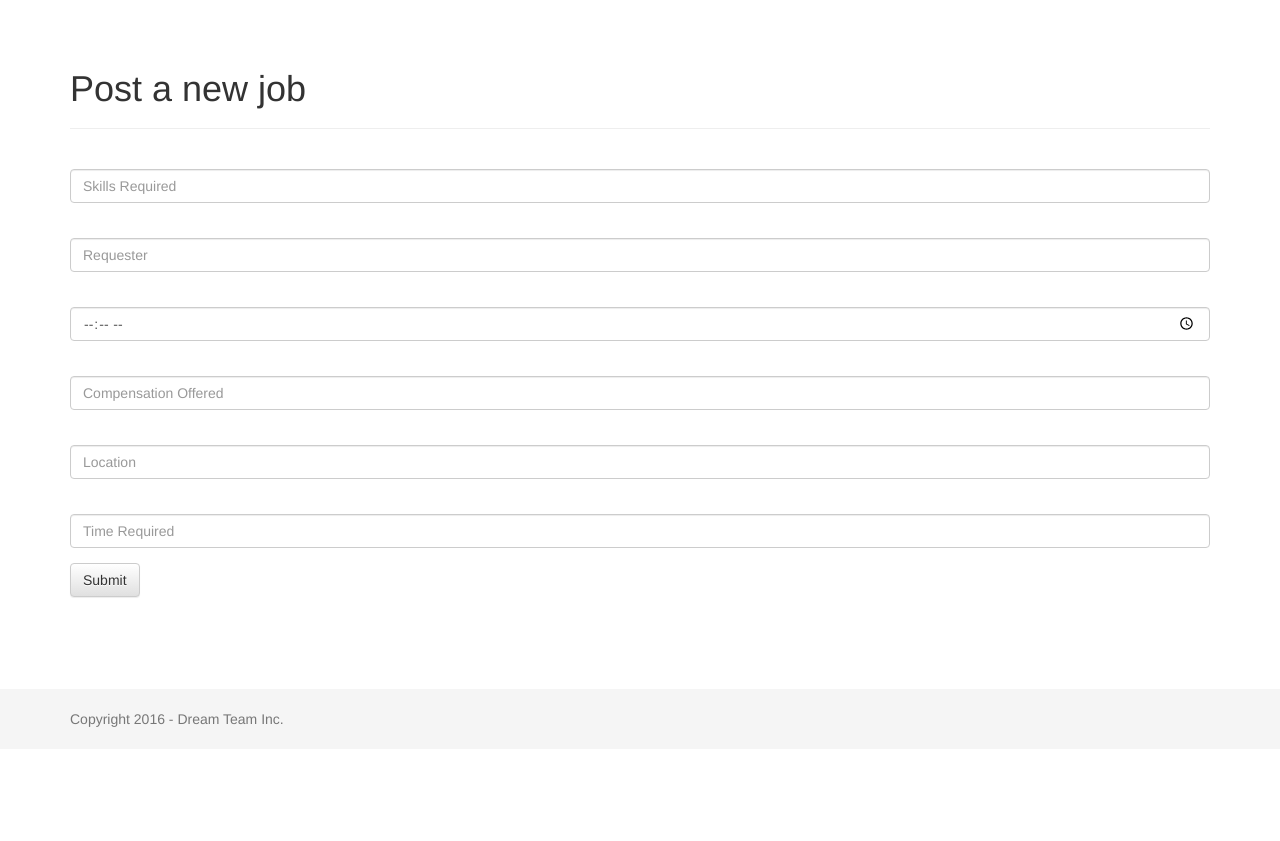
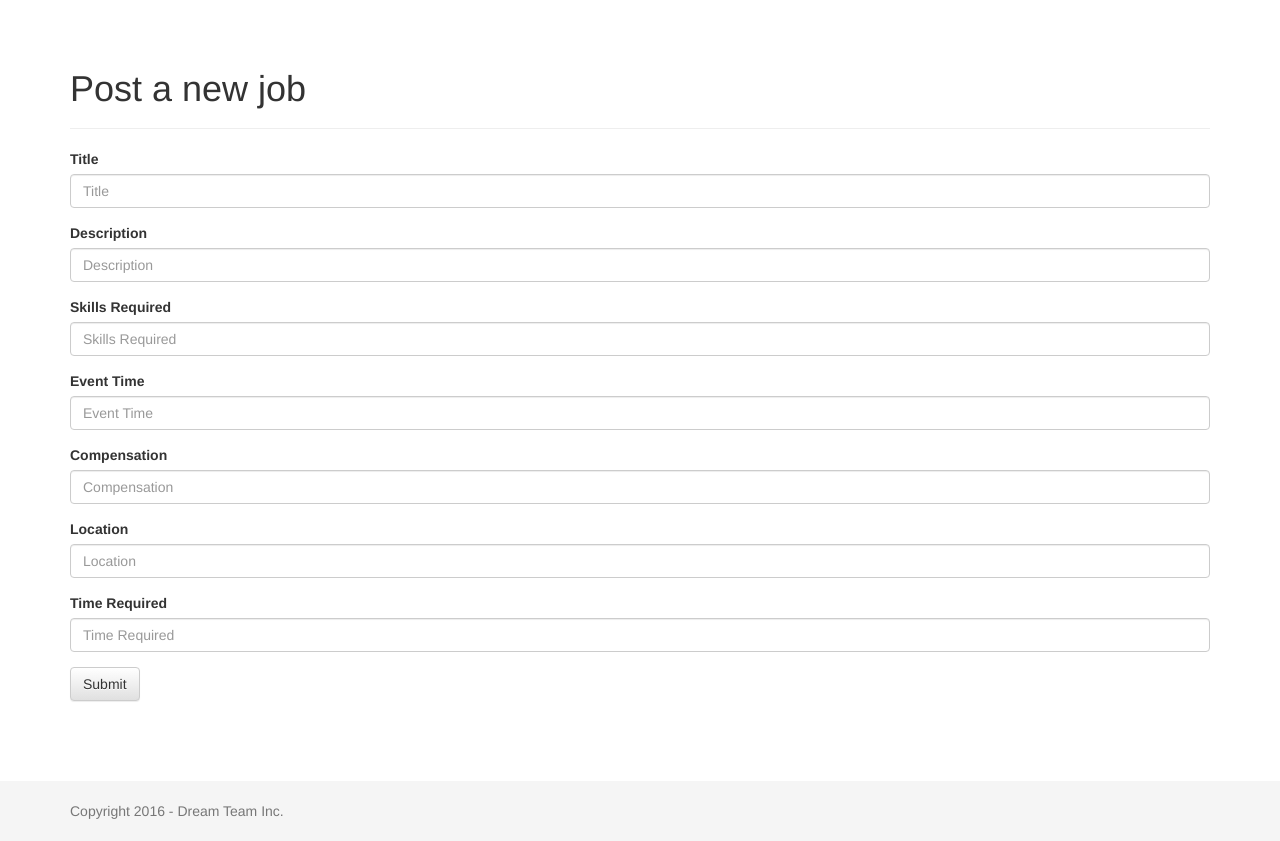
Before and after one commit to mzwong/uvahelpr, a Django app: template uvahelpr_web/marketplace/templates/marketplace/create_listing.html in a window 1280 px wide. Shown: the part 51-892 px from the top of the page. Before the commit the page ends 778 px from the top, so only its background shows below. Run offline with Django 3.2, Linux system fonts and the light colour scheme; the template is opened without the code that fills it, so the values that code supplies are empty; parts of the project's set-up code (start-up, migrations or seed data) failed here and were passed over; some libraries are stand-ins or nearby versions.

Commit message:
added the create job functionality

```diff
--- a/uvahelpr_exp/uvahelpr_exp/settings.py
+++ b/uvahelpr_exp/uvahelpr_exp/settings.py
@@ -86,7 +86,7 @@ DATABASES = {
 
 LANGUAGE_CODE = 'en-us'
 
-TIME_ZONE = 'UTC'
+TIME_ZONE = 'America/New_York'
 
 USE_I18N = True
 
--- a/uvahelpr_exp/uvahelpr_exp/urls.py
+++ b/uvahelpr_exp/uvahelpr_exp/urls.py
@@ -23,4 +23,5 @@ urlpatterns = [
     url(r'^jobs/$', views.get_all_jobs, name='get_all_jobs'),
     url(r'^jobs/(?P<id>[0-9]+)/$', views.job_summary, name='get_job'),
     url(r'^logout/$', views.logout, name='logout'),
+	url(r'^create_job/$', views.create_job, name='create_job'),
 ]
--- a/uvahelpr_models/marketplace/forms.py
+++ b/uvahelpr_models/marketplace/forms.py
@@ -14,7 +14,7 @@ class HelprUserForm(ModelForm):
 class JobForm(ModelForm):
     class Meta:
         model = Job
-        fields = ['skills_required','requester', 'compensation', 'event_time', 'location','time_required']
+        fields = ['title', 'description', 'skills_required', 'compensation', 'event_time', 'location', 'time_required', 'requester']
 
 class MessageForm(ModelForm):
     class Meta:
--- a/uvahelpr_models/marketplace/models.py
+++ b/uvahelpr_models/marketplace/models.py
@@ -24,7 +24,7 @@ class HelprUser(models.Model):
 class Job(models.Model):
 	skills_required = models.CharField(max_length=1000) # store array as a JSON string
 	requester = models.ForeignKey(HelprUser, related_name='requester')
-	servicer = models.ForeignKey(HelprUser, related_name='servicer')
+	servicer = models.ForeignKey(HelprUser, related_name='servicer', blank=True, null=True)
 	compensation = models.DecimalField(decimal_places=2, max_digits=10)
 	event_time = models.DateTimeField()
 	location = models.CharField(max_length=200) # TODO: Change to Address class in the future
--- a/uvahelpr_models/marketplace/urls.py
+++ b/uvahelpr_models/marketplace/urls.py
@@ -15,4 +15,5 @@ urlpatterns = [
     url(r'^v1/login/$', views.login, name="login"),
     url(r'^v1/logout/$', views.logout, name="logout"),
     url(r'^v1/auth_user/$', views.validate_auth_user, name="auth_user"),
+	url(r'^v1/create_job/$', views.create_job, name="create_job"),
 ]
--- a/uvahelpr_models/marketplace/views.py
+++ b/uvahelpr_models/marketplace/views.py
@@ -143,7 +143,8 @@ def create_job(request):
 	else:
 		result["ok"] = False
 		result["result"] = "Invalid form data."
-		result["submitted_data"] = dumps(request.POST)
+		result["submitted_data"] = request.POST
+		result["errors"] = job_form.errors
 	return JsonResponse(result)
 
 #Deleting a job
--- a/uvahelpr_web/marketplace/templates/marketplace/create_listing.html
+++ b/uvahelpr_web/marketplace/templates/marketplace/create_listing.html
@@ -6,33 +6,37 @@
 
 <form action="/market/create_listing/", method="post">
     {% csrf_token %}
-    {% if form.errors or error%}
-        <h3>You need to login to post new jobs.<a href="{% url 'login' %}"> Login</a></h3>
+    {% if form.errors or error %}
+        <p>You have submitted invalid data.</p>
+        <p>{{form.errors}}</p>
     {% endif %}
-
     <div class="form-group">
-        <label for="{{ form.skills.id_for_label }}"></label>
-        <input type="skills" class="form-control" name="{{ form.skills.name }}" id="{{ form.skills.id_for_label }}" placeholder="Skills Required">
+        <label for="{{ form.title.id_for_label }}">Title</label>
+        <input type="title" class="form-control" name="{{ form.title.name }}" id="{{ form.title.id_for_label }}" placeholder="Title">
     </div>
     <div class="form-group">
-        <label for="{{ form.requester.id_for_label }}"></label>
-        <input type="requester" class="form-control" name="{{ form.requester.name }}" id="{{ form.requester.id_for_label }}" placeholder="Requester">
+        <label for="{{ form.description.id_for_label }}">Description</label>
+        <input type="description" class="form-control" name="{{ form.description.name }}" id="{{ form.description.id_for_label }}" placeholder="Description">
     </div>
     <div class="form-group">
-        <label for="{{ form.time.id_for_label }}"></label>
-        <input type="time" class="form-control" name="{{ form.time.name }}" id="{{ form.time.id_for_label }}" placeholder="Event Time">
+        <label for="{{ form.skills.id_for_label }}">Skills Required</label>
+        <input type="skills_required" class="form-control" name="{{ form.skills_required.name }}" id="{{ form.skills_required.id_for_label }}" placeholder="Skills Required">
     </div>
     <div class="form-group">
-        <label for="{{ form.comp.id_for_label }}"></label>
-        <input type="comp" class="form-control" name="{{ form.comp.name }}" id="{{ form.comp.id_for_label }}" placeholder="Compensation Offered">
+        <label for="{{ form.event_time.id_for_label }}">Event Time</label>
+        <input type="event_time" class="form-control" name="{{ form.event_time.name }}" id="{{ form.event_time.id_for_label }}" placeholder="Event Time">
     </div>
     <div class="form-group">
-        <label for="{{ form.location.id_for_label }}"></label>
+        <label for="{{ form.compensation.id_for_label }}">Compensation</label>
+        <input type="compensation" class="form-control" name="{{ form.compensation.name }}" id="{{ form.comp.id_for_label }}" placeholder="Compensation">
+    </div>
+    <div class="form-group">
+        <label for="{{ form.location.id_for_label }}">Location</label>
         <input type="location" class="form-control" name="{{ form.location.name }}" id="{{ form.location.id_for_label }}" placeholder="Location">
     </div>
     <div class="form-group">
-        <label for="{{ form.duration.id_for_label }}"></label>
-        <input type="duration" class="form-control" name="{{ form.duration.name }}" id="{{ form.duration.id_for_label }}" placeholder="Time Required">
+        <label for="{{ form.duration.id_for_label }}">Time Required</label>
+        <input type="time_required" class="form-control" name="{{ form.time_required.name }}" id="{{ form.time_required.id_for_label }}" placeholder="Time Required">
     </div>
     <button type="submit" class="btn btn-default">Submit</button>
 </form>
--- a/uvahelpr_web/marketplace/templates/marketplace/index.html
+++ b/uvahelpr_web/marketplace/templates/marketplace/index.html
@@ -17,7 +17,11 @@
         </a>
     </div>
     <div class="col-xs-6">
-        <a href="{% url 'allJobs'%}"><button type="button" class="btn btn-primary btn-lg">View Available Jobs</button>
+        <a href="{% url 'create_listing' %}"><button  type="button" class=" btn-lg btn btn-success">Post New Job</button>
+        </a>
+    </div>
+    <div class="col-xs-12">
+        <a href="{% url 'allJobs'%}"><button type="button" class="btn-lg btn btn-success">View Available Jobs</button>
         </a>
     </div>
 </div>
```
Also changed, not shown: uvahelpr_exp/uvahelpr_exp/views.py (+17 -7 lines), uvahelpr_models/db.json (+1 -1 lines), uvahelpr_web/marketplace/forms.py (+7 -5 lines), uvahelpr_web/marketplace/templates/marketplace/login.html (+6 -1 lines), uvahelpr_web/marketplace/views.py (+29 -25 lines).
